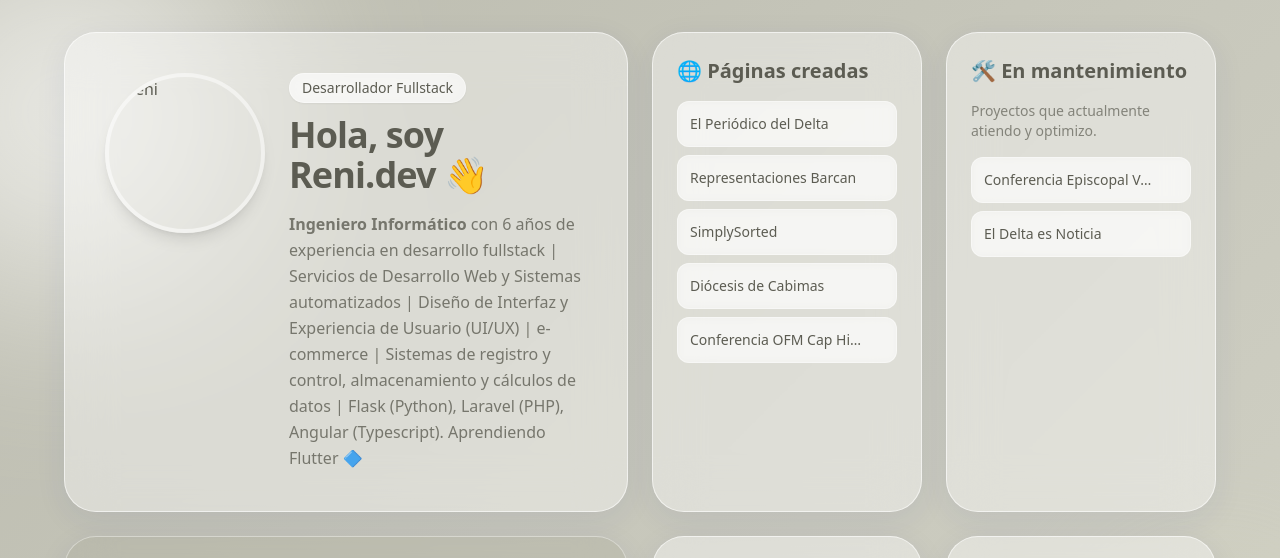
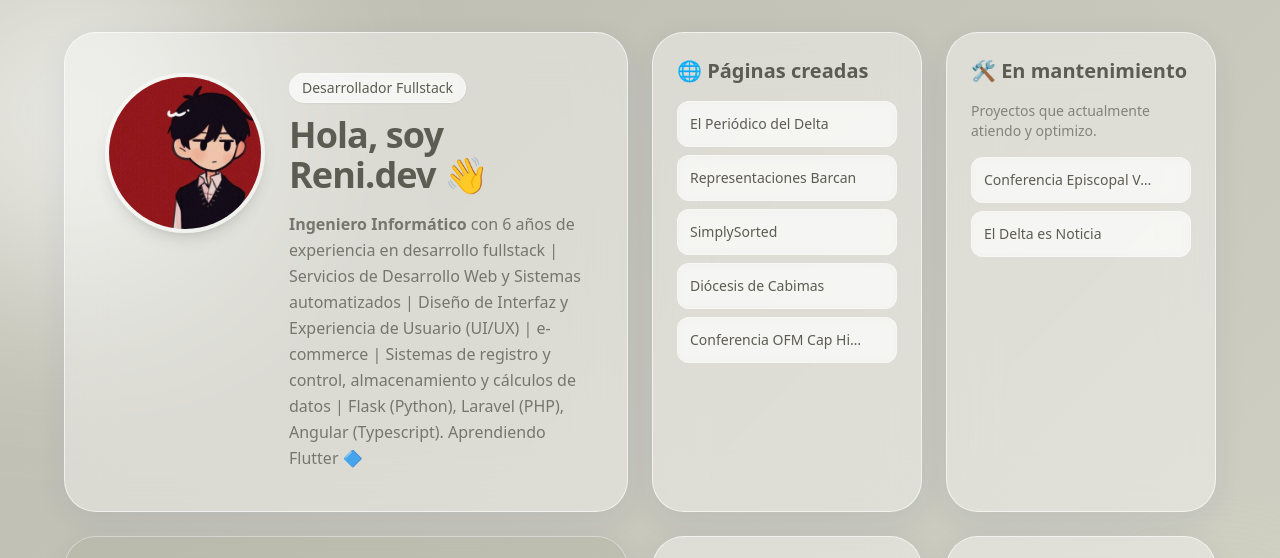
Before and after one commit to Renshiwind/portaffolie, a plain HTML site: page index.html in a window 1280 px wide. Shown: the top 558 px of the page. Drawn offline with nearby package versions, Linux system fonts and the light colour scheme; the site is published under a folder, as on GitHub Pages, so addresses that start at the root find nothing; a web font is replaced by a local one.

Commit message:
corregida foto

```diff
--- a/index.html
+++ b/index.html
@@ -74,8 +74,8 @@
             <div class="flex flex-col sm:flex-row items-center sm:items-start gap-6">
                 <!-- Imagen -->
                 <div class="flex-shrink-0">
-                    <!-- Marco de imagen adaptado al glassmorfismo -->
-                    <img src="/images/Y.jpeg" alt="Reni" class="w-32 h-32 md:w-40 md:h-40 rounded-full object-cover shadow-lg border-4 border-white/50">
+                    <!-- Marco de imagen ada ptado al glassmorfismo -->
+                    <img src="./images/Y.jpeg" alt="Reni" class="w-32 h-32 md:w-40 md:h-40 rounded-full object-cover shadow-lg border-4 border-white/50">
                 </div>
                 <!-- Texto -->
                 <div class="text-center sm:text-left">
```
